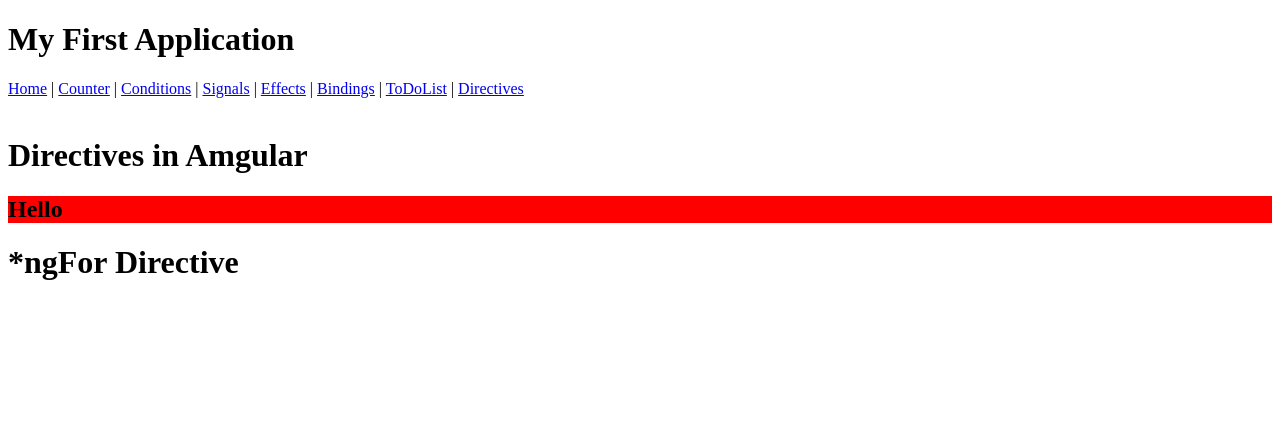
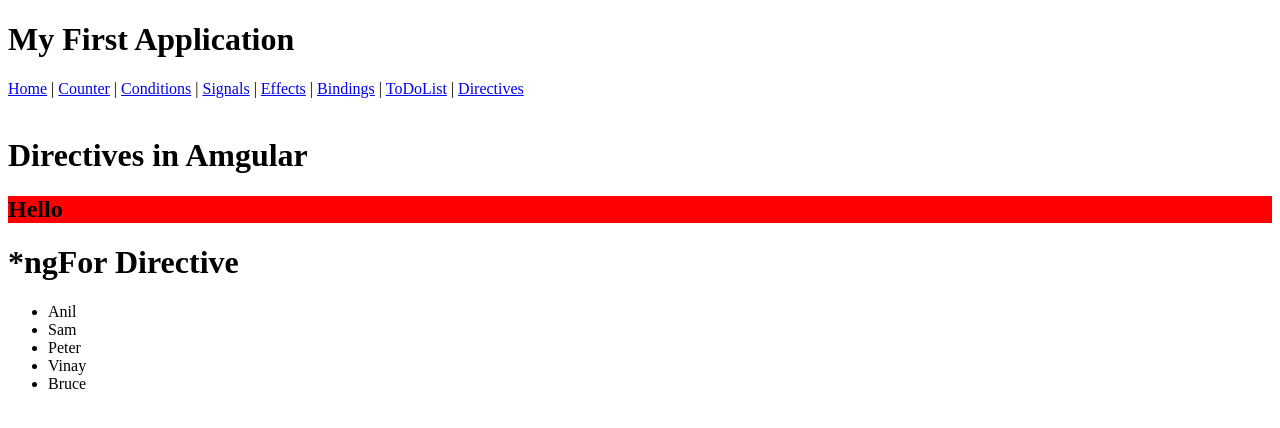
Before and after one commit to GautamGhand/angular-learn, an Angular app: page /directives in a window 1280 px wide. Shown: the top 428 px of the page. Built offline with nearby package versions, Linux system fonts and the light colour scheme.

Commit message:
ng for done

```diff
--- a/src/app/directives/directives.component.html
+++ b/src/app/directives/directives.component.html
@@ -8,3 +8,9 @@
 <h1 *ngIf="show">Heading Tag</h1>
 
 <h1>*ngFor Directive</h1>
+
+<ul>
+    <li *ngFor="let student of students">
+        {{student}}
+    </li>
+</ul>
--- a/src/app/directives/directives.component.ts
+++ b/src/app/directives/directives.component.ts
@@ -1,14 +1,15 @@
-import { NgIf } from '@angular/common';
+import { NgFor, NgIf } from '@angular/common';
 import { Component } from '@angular/core';
 
 @Component({
   selector: 'app-directives',
   standalone: true,
-  imports: [NgIf],
+  imports: [NgIf,NgFor],
   templateUrl: './directives.component.html',
   styleUrl: './directives.component.css'
 })
 export class DirectivesComponent {
   bgColor:string='red';
   show:boolean=false;
+  students=["Anil","Sam","Peter","Vinay","Bruce"];
 }
```
